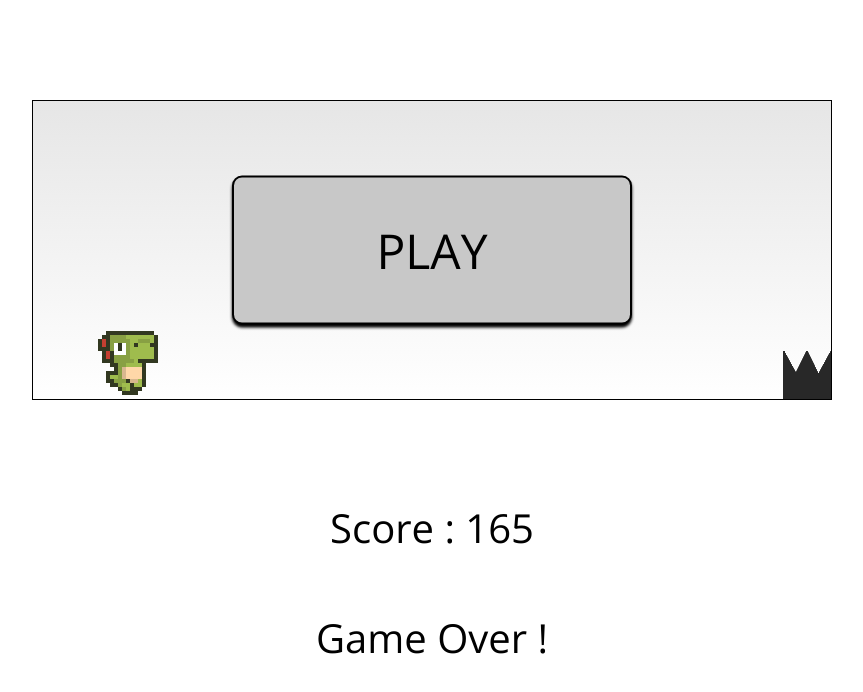
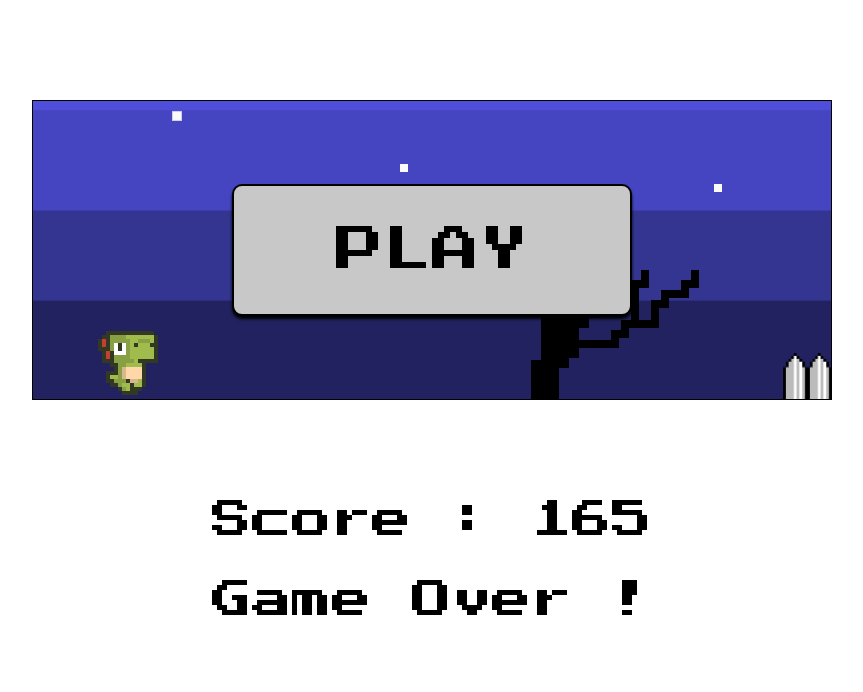
Before and after one commit to PierreWagon/Dinosaur-Game, a plain HTML site: page index.html in a window 1280 px wide. Both pictures are taken after a click on the element "PLAY". Shown: the whole page, without its empty margins (208-1071 px from the left). Drawn offline with nearby package versions, Linux system fonts and the light colour scheme.

Commit message:
Few changes
Added some features to the game :
* Speeds up over time
* Pseudo-parallax background
* Nicer font and spike sprite

```diff
--- a/index.html
+++ b/index.html
@@ -7,6 +7,7 @@
     <link rel="preconnect" href="https://fonts.googleapis.com">
     <link rel="preconnect" href="https://fonts.gstatic.com" crossorigin>
     <link href="https://fonts.googleapis.com/css2?family=Open+Sans&display=swap" rel="stylesheet">
+    <link href="https://fonts.googleapis.com/css2?family=Press+Start+2P&display=swap" rel="stylesheet">
     <link rel="stylesheet" href="style.css">
     <title>Dinosaur game</title>
 </head>
--- a/script.js
+++ b/script.js
@@ -1,19 +1,23 @@
 const player = document.querySelector('.player');
 const block = document.querySelector('.block');
 const playBtn = document.querySelector('.btn');
+const background = document.querySelector('.game-area');
 const displayScore = document.getElementById('score');
 let score;
 var checkScore;
 var checkCollision;
+var varGameSpeed;
 
 // Begin the game
 playBtn.addEventListener('click', e => {
     playBtn.classList.add('play');
     player.classList.add('play');
     block.classList.add('play');
+    background.classList.add('play');
     checkCollision = setInterval(collide, 10);
     score = 0;
     checkScore = setInterval(addScore, 10);
+    checkGameSpeed = setInterval(gameSpeed, 10);
 })
 
 
@@ -24,17 +28,19 @@ function jump() {
     }
     setTimeout(function(){
         player.classList.remove('jump');
-    }, 600);
+    }, 450);
 }
 
 //By clicking
 document.body.addEventListener('click', e => {
-    jump();
+    if (player.classList.contains('play')) {
+        jump();
+    }
 })
 
 //By pressing spacebar
-document.body.addEventListener('keyup', e => {
-    if (e.code === "Space") {
+document.body.addEventListener('keypress', e => {
+    if (e.code === "Space" && player.classList.contains('play')){
         jump();
     }
 })
@@ -59,9 +65,24 @@ function gameOver() {
     playBtn.classList.remove('play');
     player.classList.remove('play');
     block.classList.remove('play');
+    background.classList.remove('play');
     clearInterval(checkScore);
     clearInterval(checkCollision);
+    clearInterval(checkGameSpeed);
+    block.style.animationPlayState = 'paused';
+    block.style.animation = "none";
     displayScore.innerHTML = score + "<br><br> Game Over !"
 }
 
-// TO DO NEXT : SPEED UP THE GAME OVER TIME
+// Speed up the game over time
+//(I wanted to speed up the walking animation but for some reason it would make the character unable to jump)
+function gameSpeed() {
+    let blockSpeed = 2 - (score / 10000);
+    //let animSpeed = 0.8 - (score / 15000);
+    if (blockSpeed > 0.6) {
+        block.style.animation = "move linear infinite " + blockSpeed + "s";
+        //console.log(blockSpeed);
+        //player.style.animation = "walk steps(6) infinite " + animSpeed + "s";
+    }
+
+}
--- a/style.css
+++ b/style.css
@@ -8,7 +8,8 @@
 body {
     width: 100%;
     height: 100%;
-    font-family: 'Open Sans', sans-serif;
+    /* font-family: 'Open Sans', sans-serif; */
+    font-family: 'Press Start 2P', cursive;
 }
 
 /* ----- Main wrapper ----- */
@@ -18,7 +19,18 @@ body {
     height:300px;
     margin: 100px auto;
     border: 1px solid black;
-    background: linear-gradient(rgb(230,230,230), rgb(255,255,255));
+    /* background: linear-gradient(rgb(230,230,230), rgb(255,255,255)); */
+    background: url('bg2.png');
+    animation: bgParallax infinite linear 9s;
+    animation-play-state: paused;
+}
+
+.game-area.play {
+    animation-play-state: running;
+}
+
+@keyframes bgParallax {
+    100% {background-position: -2400px 0;}
 }
 
 /* ----- Play button ----- */
@@ -73,14 +85,14 @@ body {
 }
 
 .player.play.jump {
-    animation: jump 0.6s;
+    animation: jump 0.45s;
 }
 
 /* ----- Enemy block ----- */
 .block {
     width: 48px;
     height: 48px;
-    background: url('spike.png');
+    background: url('spike3.png');
     position: absolute;
     right: 0;
     bottom: 0;
```
Also changed, not shown: bg2.png (added), spike3.png (added).
